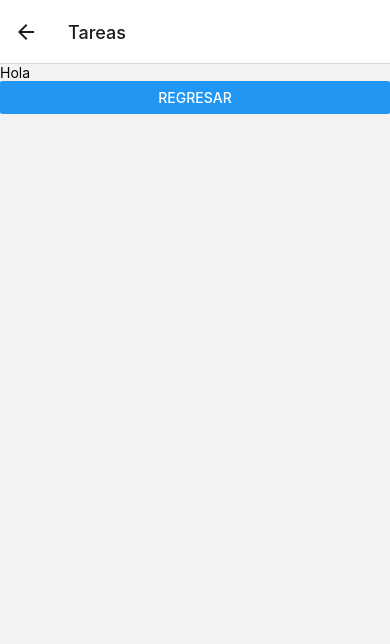
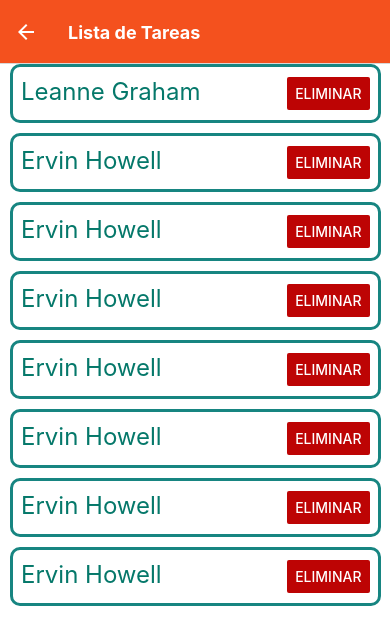
Before and after one commit to Davila99/AppNicaPractica, a React Native app: screen /Tareas in a window 390 px wide. Shown: the top 644 px of the page. Built offline with nearby package versions, Linux system fonts and the light colour scheme.

Commit message:
Creacion el del componente NicaAtributo

```diff
--- a/src/navigators/MainStackNavigator.tsx
+++ b/src/navigators/MainStackNavigator.tsx
@@ -4,16 +4,41 @@ import { createNativeStackNavigator } from '@react-navigation/native-stack';
 import HomeNica from '../screens/HomeNica';
 import ListShores from '../screens/ListShores';
 import Liquidacion from '../screens/Liquidacion';
+import NicaAtributo from '../screens/NicaAtributo';
 
 const Stack = createNativeStackNavigator();
 
 const MainStackNavigator = () => {
     return (
         <NavigationContainer>
-            <Stack.Navigator initialRouteName="Login">
+            <Stack.Navigator initialRouteName="NicaAtributo">
                 <Stack.Screen name="Login" component={HomeNica} />
-                <Stack.Screen name="Tareas" component={ListShores} />
+                <Stack.Screen name="Tareas"component={ListShores}
+                 options={{
+                    title: 'Lista de Tareas',
+                    headerStyle: {
+                      backgroundColor: '#f4511e',
+                    },
+                    headerTintColor: '#fff',
+                    headerTitleStyle: {
+                      fontWeight: 'bold',
+                    },
+                  }}
+                 />
                 <Stack.Screen name="Liquidacion" component={Liquidacion} />
+                <Stack.Screen name="NicaAtributo" component={NicaAtributo}
+                options={{
+                    title: 'Ventas NicaAtributo',
+                    headerStyle: {
+                      backgroundColor: '#430ac7',
+
+                    },
+                    headerTintColor: '#fff',
+                    headerTitleStyle: {
+                      fontWeight: 'bold',
+
+                    },
+                  }} />
             </Stack.Navigator>
         </NavigationContainer>
     )
--- a/src/screens/HomeNica.tsx
+++ b/src/screens/HomeNica.tsx
@@ -1,7 +1,5 @@
 import React, { useState } from 'react'
-import { StyleSheet, Text, View, TextInput, Button } from 'react-native'
-
-
+import { StyleSheet, Text, View, TextInput, TouchableOpacity } from 'react-native'
 
 
 const HomeNica = ({ navigation }) => {
@@ -11,10 +9,10 @@ const HomeNica = ({ navigation }) => {
     const [password, setPassword] = useState('')
 
     const validaUser = () => {
-        if (user==='eliseo' && password==='1234') {
+        if (user === 'eliseo' && password === '1234') {
             navigation.navigate('Tareas')
         }
-        else{
+        else {
             alert('Contraseña Incorrecta')
         }
     }
@@ -36,12 +34,14 @@ const HomeNica = ({ navigation }) => {
 
 
             />
-            <View style={styles.button}>
-                <Button
-                    title="Iniciar"
-                    onPress={validaUser}
-                />
-            </View>
+
+            <TouchableOpacity
+                onPress={validaUser}
+                style={styles.botonReset}
+            >
+                <Text style={styles.textbotonReset}>Iniciar</Text>
+            </TouchableOpacity>
+
 
 
 
@@ -68,15 +68,24 @@ const styles = StyleSheet.create({
         color: '#034C50',
 
     },
-    button: {
-        color: '#C4C4C4',
-        marginTop: 50
-    },
     container: {
         backgroundColor: '#fff',
         alignItems: 'center',
         justifyContent: 'center',
-        marginTop:'50%'
+        marginTop: '50%'
+    },
+    botonReset: {
+        backgroundColor: '#00C1AC',
+        borderRadius: 8,
+        width: '100%',
+        paddingVertical: 7,
+        marginTop: 1
+    },
+    textbotonReset: {
+        color: '#00514E',
+        fontWeight: 'bold',
+        fontSize: 35,
+        textAlign: 'center'
     }
 
 })
--- a/src/screens/ListShores.tsx
+++ b/src/screens/ListShores.tsx
@@ -1,14 +1,70 @@
-import React from 'react'
-import { StyleSheet, Text, View,Button } from 'react-native'
+import React, { useState } from 'react'
+import { StyleSheet, Text, View, Button } from 'react-native'
 
-const ListShores = ({navigation}) => {
+const ListShores = ({ navigation }) => {
+
+
+    const [usuarios, setUsuarios] = useState([
+        {
+            "id": 1,
+            "name": "Leanne Graham"
+        },
+        {
+            "id": 2,
+            "name": "Ervin Howell",
+        },
+        {
+            "id": 2,
+            "name": "Ervin Howell",
+        },
+        {
+            "id": 2,
+            "name": "Ervin Howell",
+        },
+        {
+            "id": 2,
+            "name": "Ervin Howell",
+        },
+        {
+            "id": 2,
+            "name": "Ervin Howell",
+        },
+        {
+            "id": 2,
+            "name": "Ervin Howell",
+        },
+        {
+            "id": 2,
+            "name": "Ervin Howell",
+        },
+    ])
+
+    const eliminarTarea = () => {
+        alert("Eliminar")
+    }
+    const editarTarea = () => {
+        alert("Editar")
+    }
+
     return (
-        <View>
-            <Text>Hola</Text>
-            <Button
-            title="Regresar"
-            onPress={() => navigation.goBack()}
-             />
+        <View style={styles.containerBase}>
+            {
+                usuarios.map(lista => (
+                    <View style={styles.container}>
+                        <Text style={styles.text} key={lista.id}>{lista.name}</Text>
+                        {/* <Button
+                            title="Editar"
+                            onPress={editarTarea}
+                        /> */}
+
+                        <Button
+                            color="#bd0404"
+                            title="ELiminar"
+                            onPress={eliminarTarea}
+                        />
+                    </View>
+                ))
+            }
         </View>
     )
 }
@@ -17,4 +73,27 @@ export default ListShores
 
 const styles = StyleSheet.create({
 
+    container: {
+        width:'95%',
+        flexDirection:'row',
+        justifyContent: 'space-between',
+        marginBottom:10,
+        paddingVertical:10,
+        paddingHorizontal:8,
+        borderRadius: 10,
+        marginLeft: 10,
+        borderWidth: 3,
+        borderColor:'#178581',
+
+    },
+    text: {
+        fontSize:24,
+        color: '#05786A'
+    },
+    containerBase: {
+        flex:1,
+        backgroundColor: '#FFFFFF',
+
+    }
+
 })
--- /dev/null
+++ b/src/screens/NicaAtributo.tsx
@@ -0,0 +1,68 @@
+import React,{useState} from 'react'
+import { StyleSheet, Text, View,TextInput } from 'react-native'
+
+
+
+const NicaAtributo = () => {
+
+    const [producto, setProducto] = useState<string>('')
+    const [cantidad, setCantidad] = useState<string>('')
+    const [precio, setPrecio] = useState<string>('')
+    const [descuento, setDescuento] = useState<string>('')
+    const [resultado, setResultado] = useState<string>('')
+    return (
+        <View style={styles.container}>
+            <Text style={styles.text}>Ingresar Producto</Text>
+            <TextInput
+                style={styles.inputs}
+                placeholder={'Producto'}
+                onChangeText={setProducto}
+            />
+              <Text style={styles.text}>cantidad</Text>
+            <TextInput
+                style={styles.inputs}
+                placeholder={'cantidad'}
+                onChangeText={setCantidad}
+            />
+              <Text style={styles.text}>Precio producto</Text>
+            <TextInput
+                style={styles.inputs}
+                placeholder={'20'}
+                onChangeText={setPrecio}
+            />
+              <Text style={styles.text}>Descuento</Text>
+            <TextInput
+                style={styles.inputs}
+                placeholder={'Descuento'}
+                onChangeText={setDescuento}
+            />
+            <Text style={styles.text}>Resultado{resultado}</Text>
+        </View>
+    )
+}
+
+export default NicaAtributo
+
+const styles = StyleSheet.create({
+    inputs: {
+        backgroundColor: '#F2F8FB',
+        borderRadius: 8,
+        padding: 10,
+        textAlign: 'right',
+        fontSize: 22,
+        fontWeight: 'bold',
+        color: '#004445'
+
+    },
+    text: {
+
+        fontSize: 24,
+        color: '#034C50',
+
+    },
+    container: {
+    flex:1,
+    width: '95%',
+    marginLeft: 10
+    }
+})
```
